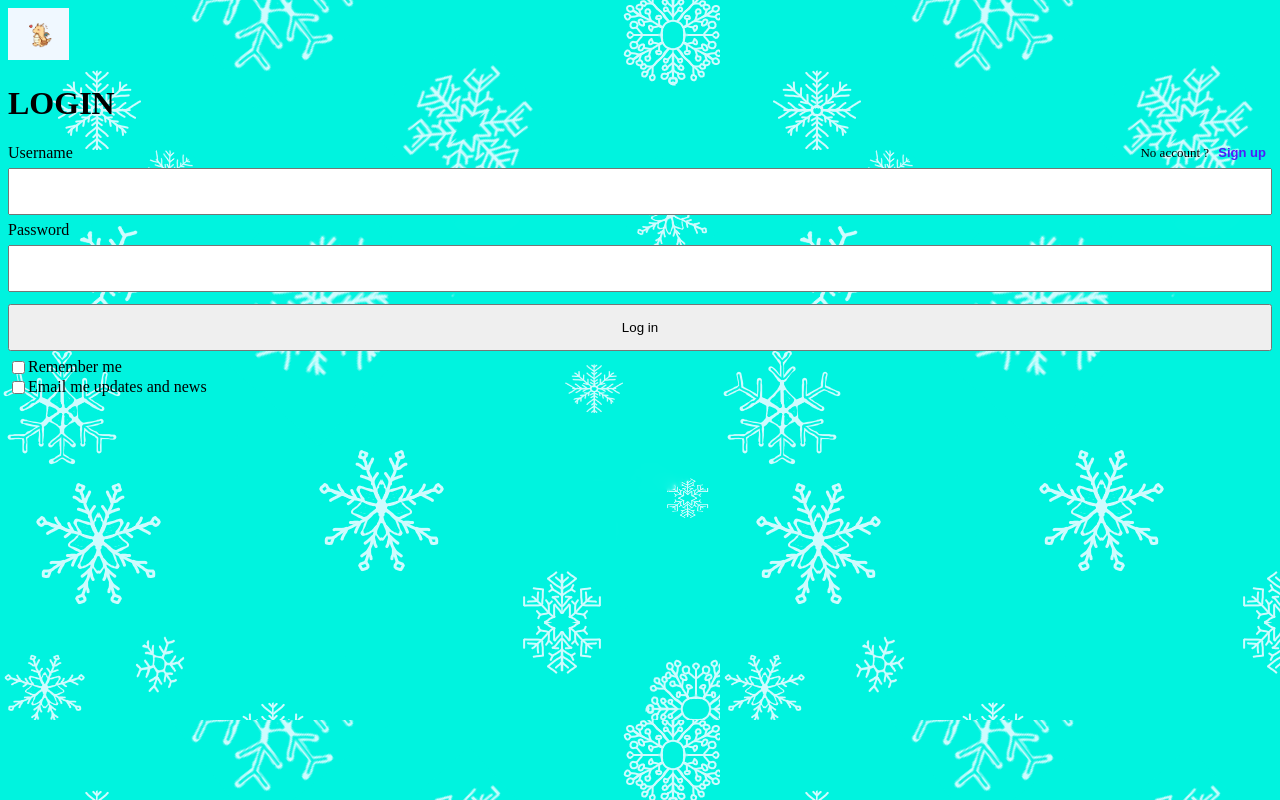
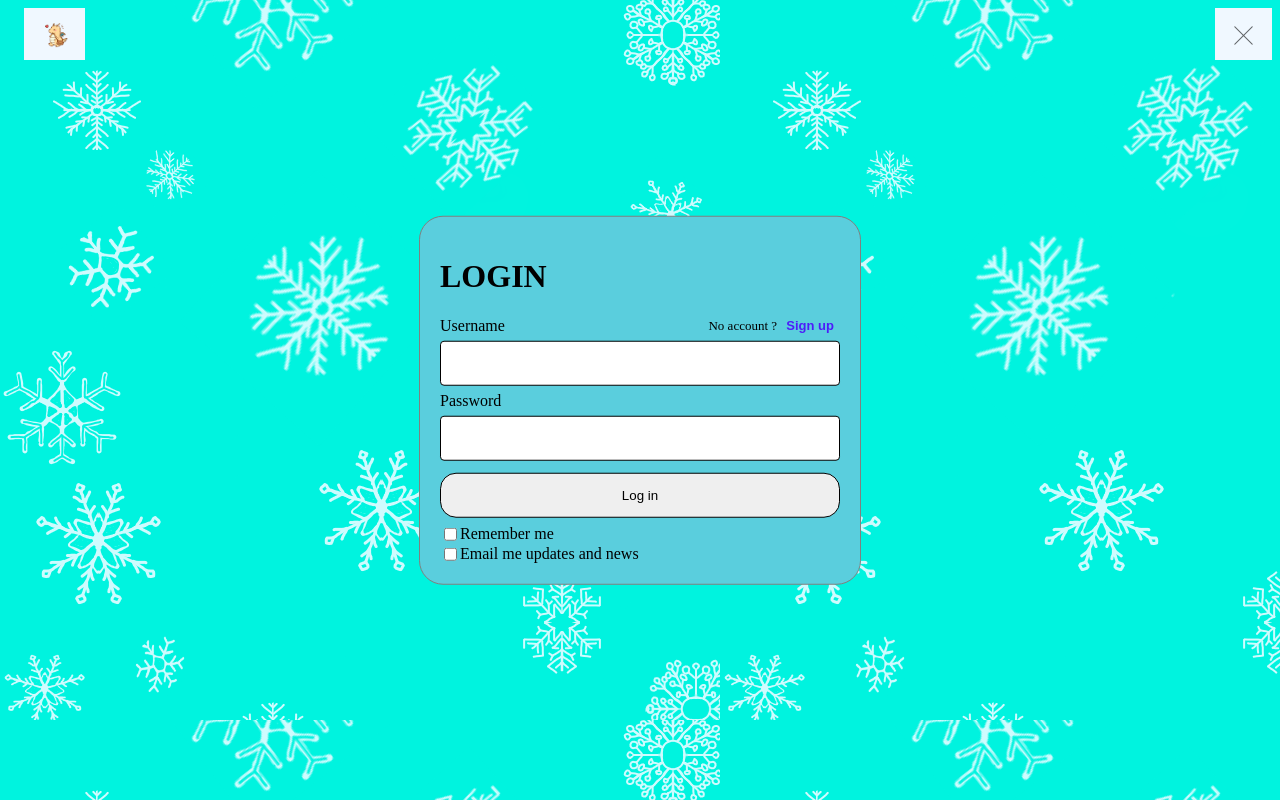
Before and after one commit to khanhtung2410/xay-dung-web-hoc-online, a PHP site: page /html/dang-nhap.html in a window 1280 px wide. Run offline with PHP 8.4, Linux system fonts and the light colour scheme.

Commit message:
13/09/2023

```diff
--- a/css/dangnhap.css
+++ b/css/dangnhap.css
@@ -1,3 +1,42 @@
+.bar-wrapper{
+    padding-left: 16px;
+    display: flex;
+    justify-content: space-between;
+}
+.hover-text {
+    position: relative;
+}
+.hover-text::before{
+    content: attr(data-hover);
+    visibility: hidden;
+    opacity: 0;
+    text-align: center;
+    border-radius: 5px;
+    padding: 5px 0;
+    transition: opacity 1s ease-in-out;
+
+    position: absolute;
+    z-index: 1;
+    left: 0;
+    top: 110%;
+}
+.hover-text:hover:before {
+    opacity: 1;
+    visibility: visible;
+}
+.login-box-wrapper{
+    border: 1px solid gray;
+    padding: 20px;
+    background-color: rgb(90, 206, 221);
+    border-radius: 1.5rem;
+    /*chỉnh độ rộng bé nhất,mong muốn,lớn nhất*/
+    width: clamp(300px,55%,400px);
+    /*4 dòng cuối là căn về giữa màn hình*/
+    top: 50%;
+    left: 50%;
+    position: absolute;
+    transform: translate(-50%,-50%);
+}
 .checkboxes label{
     display: inline-block;
     padding-right: 10px;
@@ -29,4 +68,13 @@
     margin: 6px 0px;
     padding: 14px;
     box-sizing: border-box;
+    border: 1px solid black;
+    border-radius: 4px;
 }
+#confirm{
+    border-radius: 16px;
+    cursor: pointer;
+}
+#confirm:hover{
+    background-color: aquamarine;
+}
--- a/css/index.css
+++ b/css/index.css
@@ -1,4 +1,5 @@
 .card {
+    width: clamp(200px, 30%, 600px);
     position: relative;
     background-color: rgba(250, 235, 215, 0.372);
     border: 1px solid rgb(0, 0, 0);
@@ -6,10 +7,6 @@
     padding: 1.1rem;
 }
 .card-content {
-    display: flex;
-    flex-direction: column;
-    justify-content: center;
-    gap: 0.5rem;
     background-image: radial-gradient(
         rgba(54, 114, 151, 0.605) 1px,
         transparent 1px
@@ -17,17 +14,6 @@
     background-position: 50% 50%;
     background-size: 1.1rem 1.1rem;
     overflow: hidden;
-}
-.card-content > :is(h1,h3,p){
-    text-align: center;
-}
-.card-content > h1 {
-    color: rgba(92, 82, 194, 0.664);
-    font-size: 2.6rem;
-}
-.card-content > h3 {
-    color: aquamarine;
-    font-size: 2.6rem;
 }
 .card ::after{
     background: linear-gradient(
@@ -74,3 +60,23 @@
     background-color: rgb(44, 21, 0);
     color: white!important;
 }
+#slide-show{
+    margin: 0 auto;
+    overflow: hidden;
+    text-align: center;
+}
+.slide-wrapper{
+    width: 2912px;
+    -webkit-animation: slide 14s ease infinite;
+
+}
+.slide-content{
+    width: clamp(200px, 75%, 500px);
+    height: 400px;
+}
+@-webkit-keyframes slide {
+    20% {margin-left: 0px;}
+    40% {margin-left: -728px;}
+    60% {margin-left: -728px;}
+    80% {margin-left: -1456px;}
+}
--- a/html/dang-nhap.html
+++ b/html/dang-nhap.html
@@ -4,16 +4,24 @@
     <meta charset="UTF-8">
     <meta name="viewport" content="width=device-width, initial-scale=1.0">
     <title>Web tieng anh</title>
-    <link rel="icon" href="/dragon-removebg-preview.png">
+    <link rel="icon" href="/image/icon/dragon-removebg-preview.png">
     <link rel="stylesheet" href="/css/index.css">
     <link rel="stylesheet" href="/css/dangnhap.css">
 </head>
 <body style="background-image: url(/Untitled.png);">
-    <div class="bar">
+    <div class="bar-wrapper">
         <a class="bar-item button" href="/html/so-luoc.html">
-            <img src="/dragon-removebg-preview.png" style="height: 25px;"></a>
+            <img src="/image/icon/dragon-removebg-preview.png" style="height: 25px;"></a>
+        <a class="bar-item button hover-text" title="Close" href="/html/so-luoc.html">
+            <img src="/image/icon/x-icon.png" style="width: 25px; height: 25px; opacity: 0.6;"></a>
     </div>
+   <!-- Cần chỉnh cái title tooltip -->
+
+    <div class="login-box-wrapper">
+        <div>
             <h1 id="status">LOGIN</h1>
+        </div>
+        <div class="login-warpper">
             <form>
                 <div class="username-input">
                     <div class="username-input-lable">
@@ -27,7 +35,7 @@
                         <input type="text" id="username">
                     </div>
                 </div>
-        <label for="password">Password </label><br>
+                <label for="password">Password </label>
                 <div class="input-boxes">
                     <input type="password" id="password">
                 </div>
@@ -44,6 +52,9 @@
                     <label><input type="checkbox"><span>Email me updates and news</span></label>
                 </div>
             </form>
+        </div>
+    </div>
+
     <script>
         function Signup(){
             form = document.getElementById("change-form").textContent;
@@ -51,15 +62,14 @@
                 document.getElementById("change-form").textContent = "Sign up";
                 document.getElementById("status").innerHTML = "LOGIN";
                 document.getElementById("confirm").value = "Log in"
-                document.getElementById("acc-Q").textContent = "No acount ?"//
+                document.getElementById("acc-Q").textContent = "No acount ?"
             }
             if (form == "Sign up"){
                 document.getElementById("change-form").textContent = "Log in";
                 document.getElementById("status").innerHTML = "SIGN UP";
                 document.getElementById("confirm").value = "Sign up for free";
-                document.getElementById("acc-Q").innerHTML = "Already have acount ?"//
+                document.getElementById("acc-Q").innerHTML = "Already have acount ?"
             }
-
         }
     </script>
 </body>
--- a/html/forum.html
+++ b/html/forum.html
@@ -4,13 +4,13 @@
     <meta charset="UTF-8">
     <meta name="viewport" content="width=device-width, initial-scale=1.0">
     <title>Web tieng anh</title>
-    <link rel="icon" href="/dragon-removebg-preview.png">
+    <link rel="icon" href="/image/icon/dragon-removebg-preview.png">
     <link rel="stylesheet" href="/css/forum.css">
 </head>
 <body style="background-image: url(/Untitled.png);">
     <div class="bar">
         <a class="bar-item button" href="/html/so-luoc.html">
-            <img src="/dragon-removebg-preview.png" style="height: 25px;"></a>
+            <img src="/image/icon/dragon-removebg-preview.png" style="height: 25px;"></a>
     </div>
     <h1>FORUM</h1>
     <div class="forum-card">
```
Also changed, not shown: html/so-luoc.html (+16 -3 lines), image/icon/dragon-removebg-preview.png (renamed from dragon-removebg-preview.png), image/icon/menu-bar.png (renamed from menu-bar.png), image/icon/x-icon.png (added), image/slide/angle.jpg (added), image/slide/angry red.png (added), image/slide/angry.png (added), image/slide/are you serious.jpg (added), image/slide/blue mage.png (added), image/slide/buisness man.png (added), image/slide/confuse.jpg (added), image/slide/crying new.png (added), image/slide/hmm.png (added), image/slide/nausea.png (added), 2 more files. Lines whose indentation alone changed are shown as unchanged.
